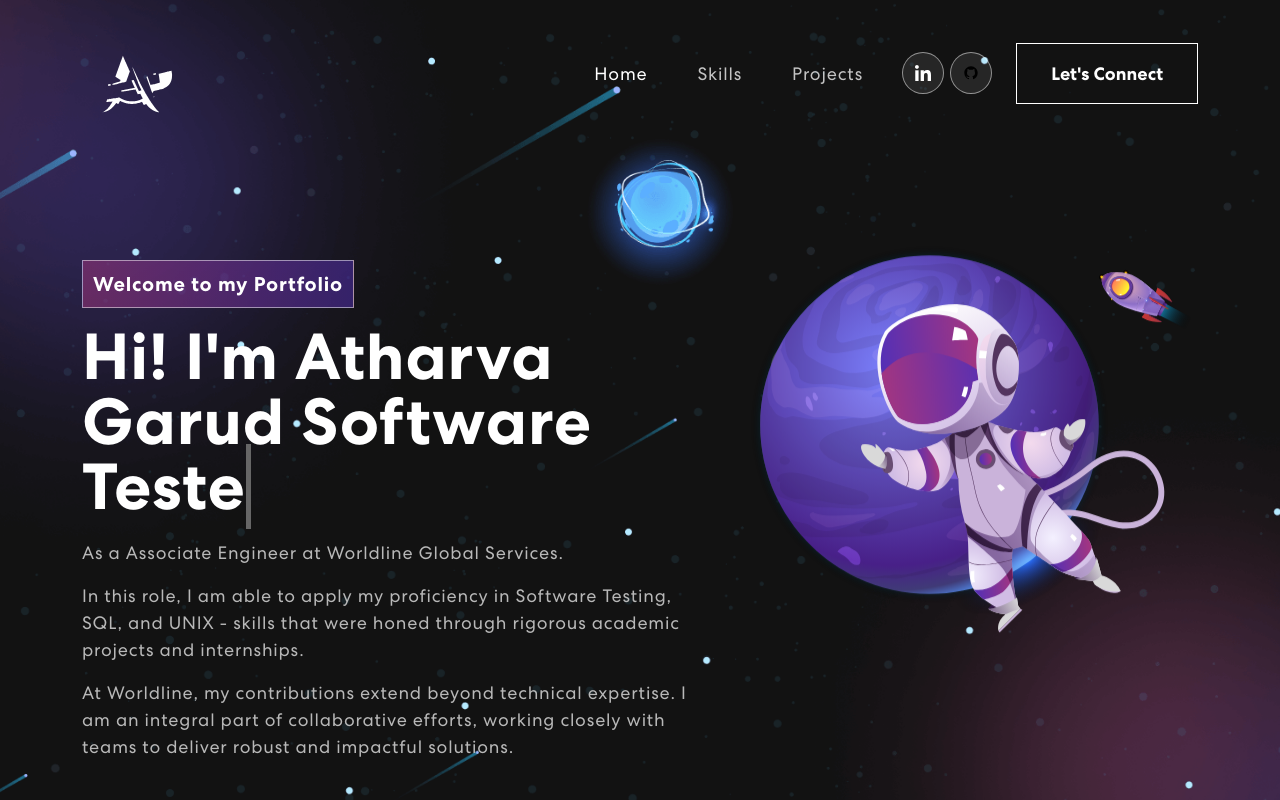
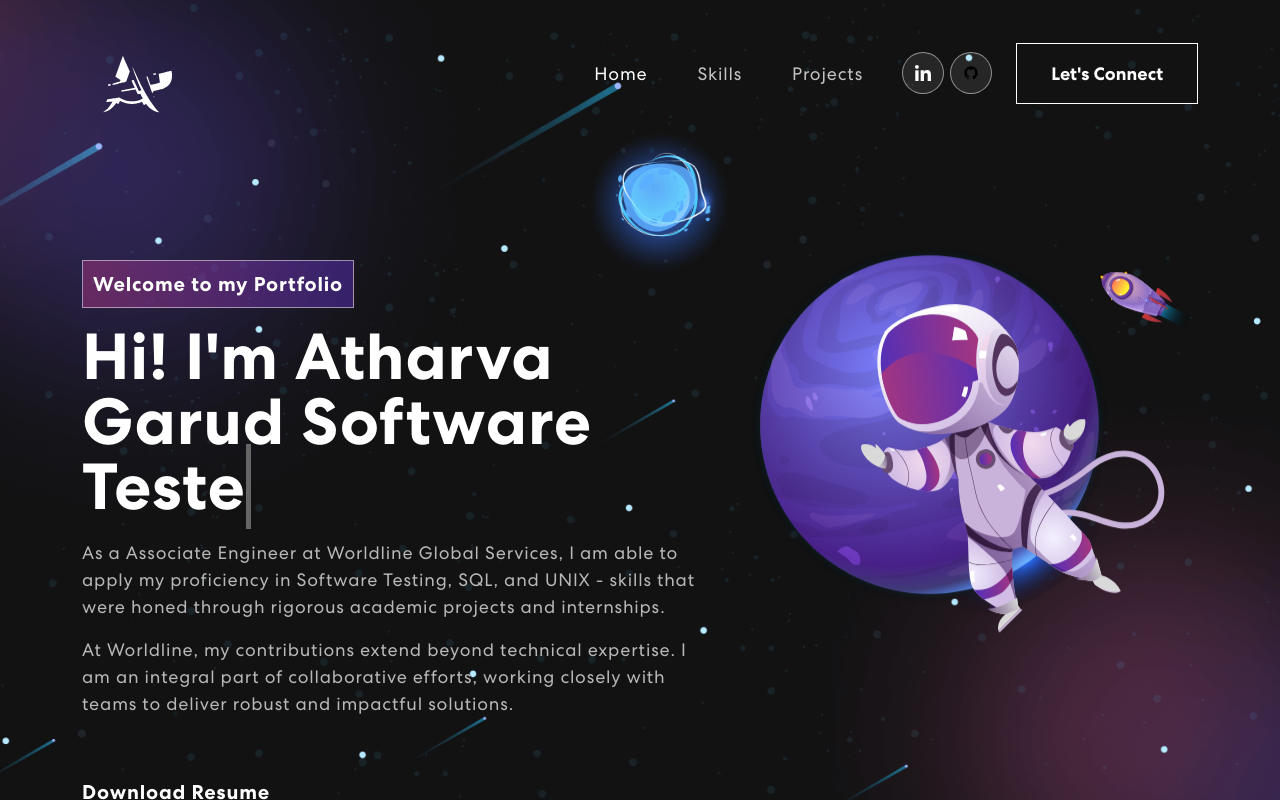
Before and after one commit to Atharvagarud137/My-site, a React (Create React App) app: page / in a window 1280 px wide. Shown: the top 800 px of the page. Built offline with nearby package versions, Linux system fonts and the light colour scheme.

Commit message:
Update Banner.js

```diff
--- a/src/components/Banner.js
+++ b/src/components/Banner.js
@@ -56,8 +56,7 @@ export const Banner = () => {
               <div className={isVisible ? "animate__animated animate__fadeIn" : ""}>
                 <span className="tagline">Welcome to my Portfolio</span>
                 <h1>{`Hi! I'm Atharva Garud`} <span className="txt-rotate" dataPeriod="1000" data-rotate='[ "Software Tester", "Programmer", "ML Enthusiast" ]'><span className="wrap">{text}</span></span></h1>
-                  <p>As a Associate Engineer at Worldline Global Services.</p>
-                  <p>In this role, I am able to apply my proficiency in Software Testing, SQL, and UNIX - skills that were honed through rigorous academic projects and internships.</p>
+                  <p>As a Associate Engineer at Worldline Global Services, I am able to apply my proficiency in Software Testing, SQL, and UNIX - skills that were honed through rigorous academic projects and internships.</p>
                   <p>At Worldline, my contributions extend beyond technical expertise. I am an integral part of collaborative efforts, working closely with teams to deliver robust and impactful solutions.</p>
                   <button onClick={() => window.open('https://drive.google.com/file/d/17f2X5ZN8djbNKEa8Y3Np3VGIPrt_qfTr/view?usp=sharing', '_blank')}>Download Resume</button>
               </div>}
```
